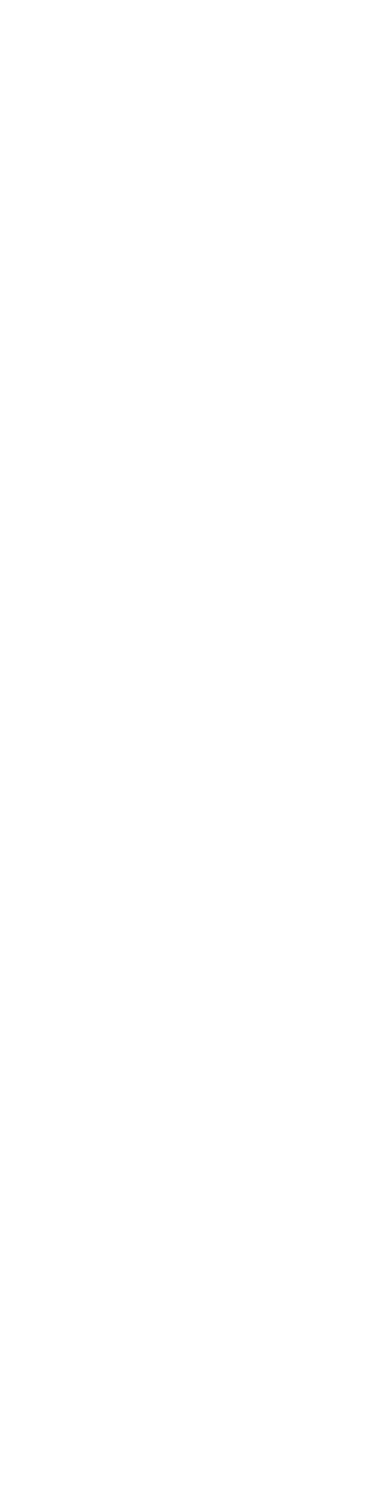
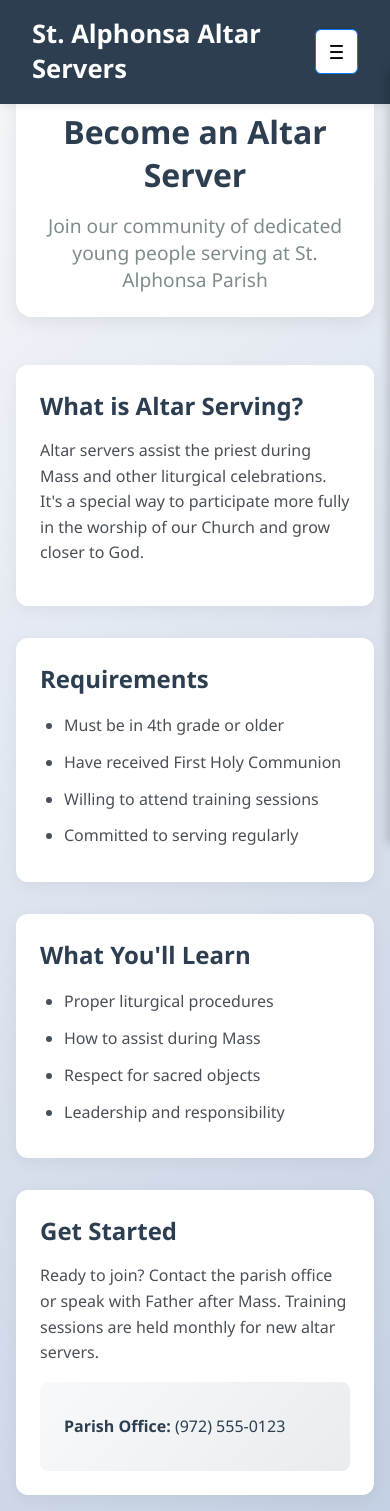
Before and after one commit to leon818c/sandbox, an Angular app: page /information in a window 390 px wide. Before the commit this address led to /. Before the commit the page ends 844 px from the top, so only its background shows below. Built offline with nearby package versions, Linux system fonts and the light colour scheme.

Commit message:
slight visual fixes and new information page

```diff
--- a/src/app/app.routes.ts
+++ b/src/app/app.routes.ts
@@ -4,11 +4,13 @@ import { AdminComponent } from './pages/admin/admin.component';
 import { AddServerComponent } from './pages/add-server/add-server.component';
 import { LeaderboardComponent } from './pages/leaderboard/leaderboard.component';
 import { ScheduleComponent } from './pages/schedule/schedule.component';
+import { InformationComponent } from './pages/information/information.component';
 
 export const routes: Routes = [
   { path: '', component: HomepageComponent },
   { path: 'admin', component: AdminComponent },
   { path: 'leaderboard', component:LeaderboardComponent},
   { path: 'schedule', component: ScheduleComponent },
+  { path: 'information', component: InformationComponent },
   { path: 'admin/add-server', component: AddServerComponent }
 ];
--- a/src/app/pages/admin/admin.component.scss
+++ b/src/app/pages/admin/admin.component.scss
@@ -141,6 +141,8 @@ h2 {
 .table-container {
   overflow-x: auto;
   background: white;
+  border: 1px solid #e9ecef;
+  border-radius: 8px;
 }
 
 .servers-table,
@@ -380,3 +382,24 @@ h2 {
   transform: translateY(-1px);
   box-shadow: 0 4px 15px rgba(23, 162, 184, 0.4);
 }
+
+@media (max-width: 768px) {
+  .section-header {
+    flex-direction: column;
+    text-align: center;
+    gap: 0.5rem;
+  }
+
+  .section-actions {
+    justify-content: center;
+    flex-direction: column;
+    align-items: center;
+  }
+
+  .delete-btn,
+  .save-btn {
+    width: 100%;
+    max-width: 300px;
+    margin-bottom: 0.5rem;
+  }
+}
--- a/src/app/pages/homepage/homepage.component.html
+++ b/src/app/pages/homepage/homepage.component.html
@@ -5,8 +5,8 @@
   <section class="hero">
     <div class="hero-overlay">
       <h1>Serve with Purpose</h1>
-      <p>Grow in faith, honor, and community at St. Alphonsa Parish</p>
-      <button class="cta-button">Join Now</button>
+      <p>Grow in faith, honor, and community by altar serving at the St. Alphonsa Syro-Malabar Parish in Coppell, TX</p>
+      <button class="cta-button" routerLink="/information">Join Now</button>
     </div>
   </section>
 
--- /dev/null
+++ b/src/app/pages/information/information.component.html
@@ -0,0 +1,44 @@
+<app-header></app-header>
+
+<div class="information-container">
+  <div class="info-header">
+    <h1>Become an Altar Server</h1>
+    <p>Join our community of dedicated young people serving at St. Alphonsa Parish</p>
+  </div>
+
+  <div class="info-content">
+    <div class="info-section">
+      <h2>What is Altar Serving?</h2>
+      <p>Altar servers assist the priest during Mass and other liturgical celebrations. It's a special way to participate more fully in the worship of our Church and grow closer to God.</p>
+    </div>
+
+    <div class="info-section">
+      <h2>Requirements</h2>
+      <ul>
+        <li>Must be in 4th grade or older</li>
+        <li>Have received First Holy Communion</li>
+        <li>Willing to attend training sessions</li>
+        <li>Committed to serving regularly</li>
+      </ul>
+    </div>
+
+    <div class="info-section">
+      <h2>What You'll Learn</h2>
+      <ul>
+        <li>Proper liturgical procedures</li>
+        <li>How to assist during Mass</li>
+        <li>Respect for sacred objects</li>
+        <li>Leadership and responsibility</li>
+      </ul>
+    </div>
+
+    <div class="info-section">
+      <h2>Get Started</h2>
+      <p>Ready to join? Contact the parish office or speak with Father after Mass. Training sessions are held monthly for new altar servers.</p>
+      <div class="contact-info">
+        <p><strong>Parish Office:</strong> (972) 555-0123</p>
+        <!-- <p><strong>Email:</strong> info@stalphonsacoppell.org</p> -->
+      </div>
+    </div>
+  </div>
+</div>
--- /dev/null
+++ b/src/app/pages/information/information.component.scss
@@ -0,0 +1,98 @@
+.information-container {
+  margin-top: 80px;
+  padding: 2rem;
+  max-width: 800px;
+  margin-left: auto;
+  margin-right: auto;
+  background: linear-gradient(135deg, #f5f7fa 0%, #c3cfe2 100%);
+  min-height: calc(100vh - 80px);
+}
+
+.info-header {
+  text-align: center;
+  margin-bottom: 3rem;
+  padding: 2rem;
+  background: white;
+  border-radius: 16px;
+  box-shadow: 0 4px 20px rgba(0,0,0,0.08);
+}
+
+.info-header h1 {
+  color: #2c3e50;
+  font-size: 2.5rem;
+  margin-bottom: 1rem;
+  font-weight: 700;
+}
+
+.info-header p {
+  color: #7f8c8d;
+  font-size: 1.2rem;
+  margin: 0;
+}
+
+.info-content {
+  display: flex;
+  flex-direction: column;
+  gap: 2rem;
+}
+
+.info-section {
+  background: white;
+  padding: 2rem;
+  border-radius: 12px;
+  box-shadow: 0 4px 15px rgba(0,0,0,0.05);
+}
+
+.info-section h2 {
+  color: #2c3e50;
+  font-size: 1.5rem;
+  margin-bottom: 1rem;
+  font-weight: 600;
+}
+
+.info-section p {
+  color: #495057;
+  line-height: 1.6;
+  margin-bottom: 1rem;
+}
+
+.info-section ul {
+  color: #495057;
+  line-height: 1.8;
+  padding-left: 1.5rem;
+}
+
+.info-section li {
+  margin-bottom: 0.5rem;
+}
+
+.contact-info {
+  background: linear-gradient(135deg, #f8f9fa 0%, #e9ecef 100%);
+  padding: 1.5rem;
+  border-radius: 8px;
+  margin-top: 1rem;
+}
+
+.contact-info p {
+  margin: 0.5rem 0;
+  color: #2c3e50;
+}
+
+@media (max-width: 768px) {
+  .information-container {
+    padding: 1rem;
+    margin-top: 70px;
+  }
+
+  .info-header {
+    padding: 1.5rem;
+  }
+
+  .info-header h1 {
+    font-size: 2rem;
+  }
+
+  .info-section {
+    padding: 1.5rem;
+  }
+}
--- a/src/app/pages/leaderboard/leaderboard.component.scss
+++ b/src/app/pages/leaderboard/leaderboard.component.scss
@@ -25,6 +25,7 @@ h1 {
   background: #2d2d2d;
   border-radius: 10px;
   overflow: hidden;
+  border: 1px solid #444;
 }
 
 table {
--- a/src/app/shared/header/header.component.html
+++ b/src/app/shared/header/header.component.html
@@ -2,9 +2,7 @@
   <nav class="nav">
     <div class="logo">St. Alphonsa Altar Servers</div>
     <button class="mobile-menu-btn" (click)="toggleMobileMenu()">
-      <span></span>
-      <span></span>
-      <span></span>
+      ☰
     </button>
     <ul class="nav-links" [class.active]="isMobileMenuOpen">
       <li><a routerLink="/" (click)="closeMobileMenu()">Home</a></li>
--- a/src/app/shared/header/header.component.scss
+++ b/src/app/shared/header/header.component.scss
@@ -24,19 +24,20 @@
 
 .mobile-menu-btn {
   display: none;
-  flex-direction: column;
-  background: none;
-  border: none;
+  background: rgba(255, 255, 255, 0.1);
+  border: 2px solid rgba(255, 255, 255, 0.3);
+  border-radius: 6px;
   cursor: pointer;
-  padding: 0.5rem;
+  padding: 0.5rem 0.8rem;
+  transition: all 0.3s ease;
+  color: #ffffff;
+  font-size: 1.2rem;
+  font-weight: bold;
 }
 
-.mobile-menu-btn span {
-  width: 25px;
-  height: 3px;
-  background: #ffffff;
-  margin: 3px 0;
-  transition: 0.3s;
+.mobile-menu-btn:hover {
+  background: rgba(255, 255, 255, 0.2);
+  border-color: rgba(255, 255, 255, 0.5);
 }
 
 .nav-links {
@@ -67,13 +68,14 @@
     right: -100%;
     width: 100%;
     height: calc(100vh - 70px);
-    background: #ffffff;
+    background: #2c3e50;
     flex-direction: column;
     justify-content: flex-start;
     align-items: center;
     padding-top: 2rem;
     transition: right 0.3s ease;
-    box-shadow: 0 2px 8px rgba(0, 0, 0, 0.08);
+    box-shadow: -2px 0 10px rgba(0, 0, 0, 0.2);
+    z-index: 999;
   }
 
   .nav-links.active {
@@ -81,11 +83,22 @@
   }
 
   .nav-links li {
-    margin: 1rem 0;
+    margin: 1.5rem 0;
+    width: 80%;
+    text-align: center;
   }
 
   .nav-links a {
-    font-size: 1.2rem;
-    padding: 1rem;
+    font-size: 1.3rem;
+    padding: 1rem 2rem;
+    color: #ffffff;
+    display: block;
+    border-radius: 8px;
+    transition: all 0.3s ease;
+  }
+
+  .nav-links a:hover {
+    background: rgba(255, 255, 255, 0.1);
+    color: #ffffff;
   }
 }
--- a/src/styles.scss
+++ b/src/styles.scss
@@ -31,7 +31,7 @@ body, html {
 }
 
 .hero {
-  background-color: white !important;
+  background: linear-gradient(135deg, #667eea 0%, #764ba2 100%) !important;
   position: relative;
   height: 80vh;
   display: block;
@@ -67,7 +67,7 @@ body, html {
 }
 
 .features {
-  background-color: white !important;
+  background: linear-gradient(135deg, #f5f7fa 0%, #c3cfe2 100%) !important;
 }
 
 .feature-card {
```
Also changed, not shown: src/app/pages/information/information.component.ts (added, +13 -0 lines), 1 other file (tests, documents, lock files or other folders).
